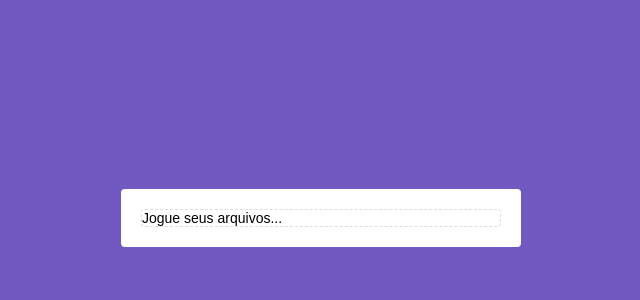
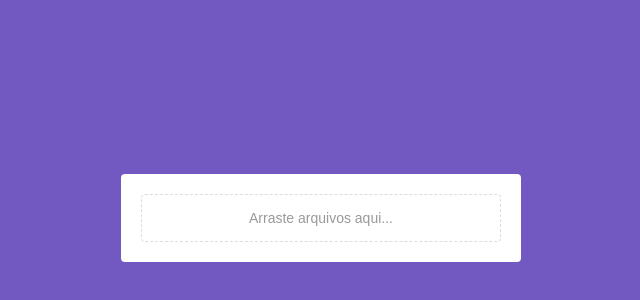
Before and after one commit to andersonsilva019/Upload_Image_Front, a React (Create React App) app: page / in a window 1280 px wide. Shown: the part 182-482 px from the top of the page, without its empty margins (319-959 px from the left). Built offline with nearby package versions, Linux system fonts and the light colour scheme.

Commit message:
Estilizacao de acordo com as propriedades

```diff
--- a/src/components/Upload/index.js
+++ b/src/components/Upload/index.js
@@ -4,6 +4,18 @@
 import { DropContainer, UploadMessage } from './styles'
 
 export default class Upload extends Component {
+  renderDragMessage = (isDragActive, isDragReject) => {
+    if (!isDragActive){
+      return <UploadMessage>Arraste arquivos aqui...</UploadMessage>
+    }
+
+    if(isDragReject){
+      return <UploadMessage type="error">Arquivo não suportado</UploadMessage>
+    }
+
+    return <UploadMessage type="sucess">Solte os arquivos aqui</UploadMessage>
+  };
+
   render(){
     return(
       <Dropzone accept="image/*" onDropAccepted={() => {}}>
@@ -15,7 +27,7 @@
           >
             <input {...getInputProps()}/>
 
-            Jogue seus arquivos...
+            {this.renderDragMessage(isDragActive, isDragReject)}
           </DropContainer>
         )}
       </Dropzone>
--- a/src/components/Upload/styles.js
+++ b/src/components/Upload/styles.js
@@ -20,6 +20,17 @@
   ${props => props.isDragReject && dragReject};
 `;
 
+const messageColors = {
+  default: '#999',
+  error: '#e57878',
+  sucess: '#78e5d5',
+}
+
 export const UploadMessage = styled.p `
-
+  display: flex;
+  /* A cor vai ser de acordo com as propriedades */
+  color: ${props => messageColors[props.type || 'default']};
+  justify-content: center;
+  align-items:center;
+  padding: 15px 0;
 `
```
